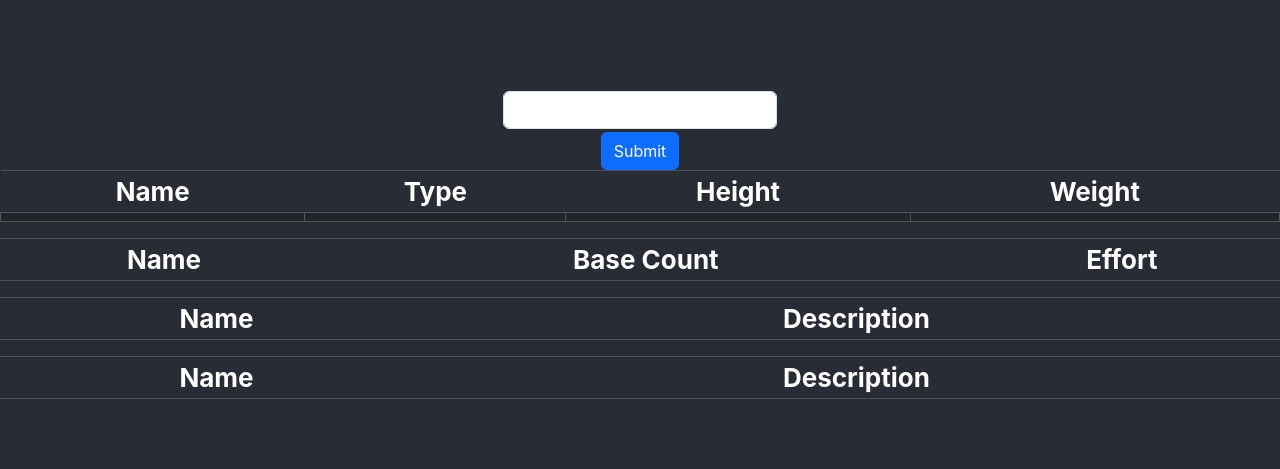
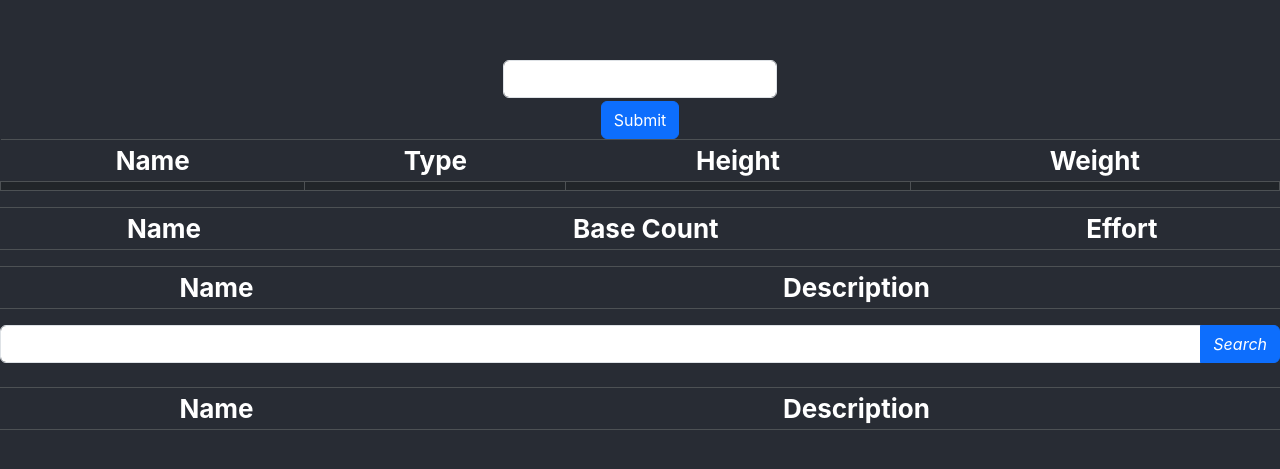
Before and after one commit to langerno/mi449_final, a React (Create React App) app: page / in a window 1280 px wide. Shown: the part 147-616 px from the top of the page. Built offline with nearby package versions, Linux system fonts and the light colour scheme.

Commit message:
moves search working

```diff
--- a/src/App.js
+++ b/src/App.js
@@ -2,7 +2,9 @@ import './App.css';
 // import React, { useState, useEffect } from 'react';
 
 let currentPokeData = null
-let prevInput = null
+let prevInput = ""
+let pokeMoves = []
+let movesSearch = ""
 
 function capitalizeFirstLetter(string) {
   return string.charAt(0).toUpperCase() + string.slice(1);
@@ -122,33 +124,54 @@ async function updateAbilities() {
 
 function PokeMoves(){
   return(
+    <>
+      <div class="input-group mb-4">
+        <input type="text" class="form-control" id="moves-search-input" />
+        <button class="btn btn-primary" id="moves-search" type="button">
+          <i class="fa fa-search" onClick={filterMoves}>Search</i>
+        </button>
+      </div>
       <table id="moves" class="table table-dark table-bordered table-sm">
         <thead id="moves_head" class="thead-dark">
           <th scope="col">Name</th>
           <th scope="col">Description</th>
         </thead>
         <tbody id="moves_body">
-
         </tbody>
       </table>
+    </>
   )
 }
 
 async function updateMoves(){
   let moves_html = ""
-  console.log(currentPokeData.moves)
-  for(let move of currentPokeData.moves) {
+  document.getElementById("moves-search-input").value = ""
+  if(movesSearch.length === 0) {
+    pokeMoves = currentPokeData.moves
+  }
+  console.log(pokeMoves)
+  for(let move of pokeMoves) {
     let response = await fetch(move.move.url)
     let move_data = await response.json();
     let desc = move_data.effect_entries[0]
     let chance = move_data.effect_chance
-    console.log(desc)
     if (desc != null) {
       moves_html += "<tr scope='row'><td>" + capitalizeFirstLetter(move.move.name) + "</td><td>" + desc.short_effect.replace("$effect_chance", chance) + "</td></tr>"
     }
   }
   document.getElementById("moves_body").innerHTML = moves_html
 }
+
+async function filterMoves() {
+  movesSearch = document.getElementById("moves-search-input").value
+  console.log(movesSearch)
+  if (movesSearch.length > 0){
+    pokeMoves = pokeMoves.filter(value => (value.move.name).includes(movesSearch))
+  }
+  updateMoves()
+}
+
+
 
 
 function PokeStats(){
```
Lines whose indentation alone changed are shown as unchanged.
